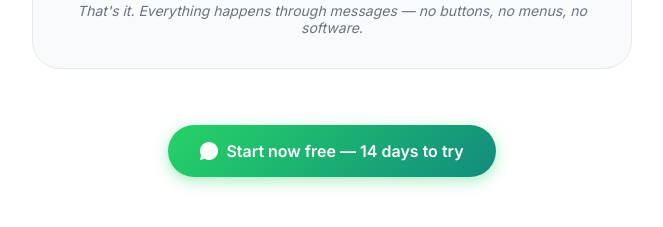
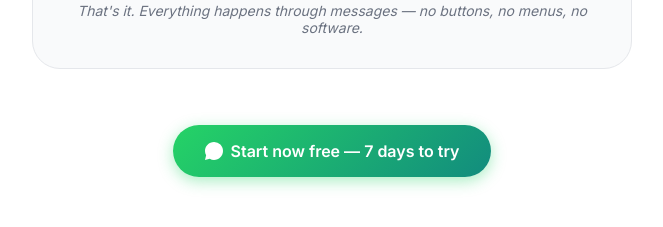
Before and after one commit to ZiyabRaza001/lisanai-site, a React (Vite) app: page / in a window 1280 px wide. Shown: the part 5280-5507 px from the top of the page, without its empty margins (308-971 px from the left). Built offline with nearby package versions, Linux system fonts and the light colour scheme.

Commit message:
Fix stale 14-day trial copy to 7 days (matches actual Stripe trial)

```diff
--- a/src/sections/CTA.jsx
+++ b/src/sections/CTA.jsx
@@ -24,7 +24,7 @@ export default function CTA() {
           </h2>
           <p className="cta__subtitle">
             Join 500+ learners studying Arabic right from WhatsApp.
-            14 days free to try — no credit card needed.
+            7 days free to try — no credit card needed.
           </p>
 
           <div className="cta__actions">
@@ -40,7 +40,7 @@ export default function CTA() {
           </div>
 
           <div className="cta__perks">
-            {['✓ 14 days free', '✓ No credit card', '✓ Cancel anytime', '✓ Works on any phone'].map((perk, i) => (
+            {['✓ 7 days free', '✓ No credit card', '✓ Cancel anytime', '✓ Works on any phone'].map((perk, i) => (
               <span key={i} className="cta__perk">{perk}</span>
             ))}
           </div>
--- a/src/sections/HowItWorks.jsx
+++ b/src/sections/HowItWorks.jsx
@@ -96,7 +96,7 @@ export default function HowItWorks() {
             <svg width="18" height="18" viewBox="0 0 24 24" fill="none">
               <path fillRule="evenodd" clipRule="evenodd" d="M20.52 3.48A11.93 11.93 0 0012 0C5.373 0 0 5.373 0 12c0 2.117.549 4.1 1.514 5.82L0 24l6.335-1.661A11.94 11.94 0 0012 24c6.627 0 12-5.373 12-12 0-3.207-1.248-6.219-3.48-8.52z" fill="white"/>
             </svg>
-            Start now free — 14 days to try
+            Start now free — 7 days to try
           </button>
         </div>
       </div>
```
